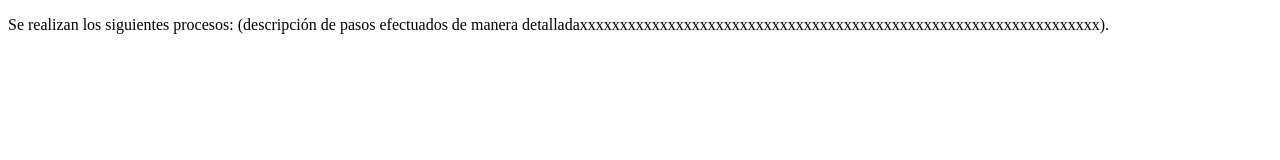
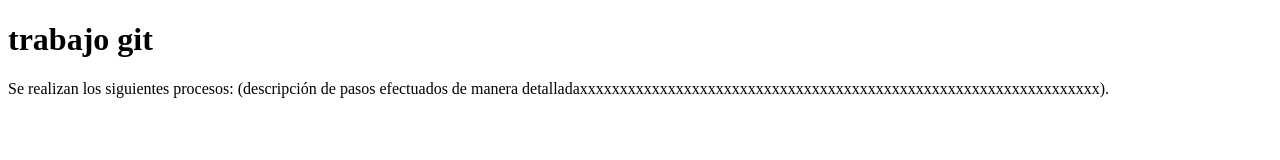
Before and after one commit to lcarvajalsa/soporte, a plain HTML site: page index.html in a window 1280 px wide. Drawn offline with Linux system fonts and the light colour scheme.

Commit message:
inicie trabajo en mi rama

```diff
--- a/index.html
+++ b/index.html
@@ -7,9 +7,11 @@
     <title>proyecto web 2</title>
 </head>
 <body>
+    <h1>
+        trabajo git
+    </h1>
     <p>
-        Se realizan los siguientes procesos: (descripción de pasos efectuados
-         de manera detalladaxxxxxxxxxxxxxxxxxxxxxxxxxxxxxxxxxxxxxxxxxxxxxxxxxxxxxxxxxxxxxxxxx).
+        Se realizan los siguientes procesos: (descripción de pasos efectuados de manera detalladaxxxxxxxxxxxxxxxxxxxxxxxxxxxxxxxxxxxxxxxxxxxxxxxxxxxxxxxxxxxxxxxxx).
     </p>
 </body>
 </html>
```
Also changed, not shown: PROYECTOWEB2.txt (added).
